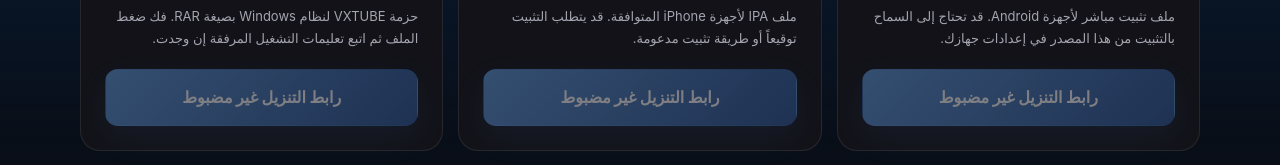
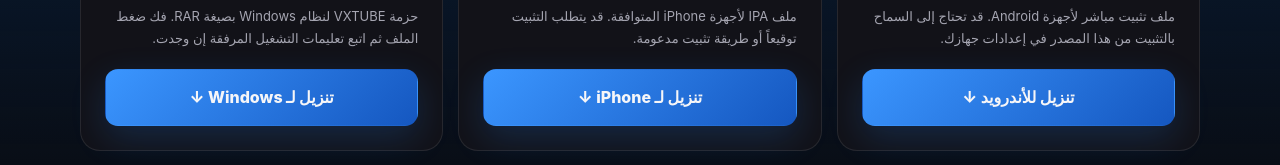
Before and after one commit to ilyasssr117-cmd/Web, a plain HTML site: page index.html in a window 1280 px wide. Shown: the part 2599-2764 px from the top of the page. Drawn offline with Linux system fonts and the light colour scheme.

Commit message:
Add files via upload

```diff
--- a/index.html
+++ b/index.html
@@ -87,8 +87,6 @@
   </main>
 
   <footer class="footer"><div class="wrap footrow"><div><strong>VXTUBE</strong> · <span data-ar="منصة فيديو للبالغين 18+" data-en="18+ adult video platform">منصة فيديو للبالغين 18+</span></div><div>© <span id="year"></span> VXTUBE. <span data-ar="جميع الحقوق محفوظة." data-en="All rights reserved.">جميع الحقوق محفوظة.</span></div><div data-ar="18+ فقط · غير مخصص للقاصرين" data-en="18+ only · Not for minors">18+ فقط · غير مخصص للقاصرين</div></div></footer>
-
-  <script src="links.js"></script>
   <script>
     const langBtn=document.getElementById('langBtn');
     const languageStorageKey='vxtube-site-language';
@@ -108,5 +106,6 @@
     setLang(readSavedLanguage(),{animate:false,persist:false});
     document.getElementById('year').textContent=new Date().getFullYear();
   </script>
+  <script src="/links.js?v=5"></script>
 </body>
 </html>
--- a/links.js
+++ b/links.js
@@ -1,8 +1,7 @@
-
 /*
  * VXTUBE download links
- * Update these URLs whenever you publish a new build.
- * Keep this file in the same folder as index.html.
+ * Edit only the URLs below when publishing a new build.
+ * Keep this file next to index.html in the website root.
  */
 (function () {
   "use strict";
@@ -14,31 +13,61 @@
   };
 
   const BUTTONS = {
-    android: "download-android",
-    ios: "download-ios",
-    windows: "download-windows"
+    android: {
+      id: "download-android",
+      ar: "تنزيل للأندرويد ↓",
+      en: "Download for Android ↓"
+    },
+    ios: {
+      id: "download-ios",
+      ar: "تنزيل لـ iPhone ↓",
+      en: "Download for iPhone ↓"
+    },
+    windows: {
+      id: "download-windows",
+      ar: "تنزيل لـ Windows ↓",
+      en: "Download for Windows ↓"
+    }
   };
 
   function applyDownloadLinks() {
-    Object.entries(BUTTONS).forEach(([platform, elementId]) => {
-      const button = document.getElementById(elementId);
-      const url = DOWNLOAD_LINKS[platform];
+    const language = document.documentElement.lang === "en" ? "en" : "ar";
 
-      if (!button || typeof url !== "string") return;
+    Object.entries(BUTTONS).forEach(([platform, config]) => {
+      const button = document.getElementById(config.id);
+      const rawUrl = DOWNLOAD_LINKS[platform];
+      const url = typeof rawUrl === "string" ? rawUrl.trim() : "";
 
-      const validUrl = url.trim();
-      if (!/^https?:\/\//i.test(validUrl)) return;
+      if (!button) {
+        console.error("VXTUBE: Download button not found:", config.id);
+        return;
+      }
 
-      button.href = validUrl;
+      button.dataset.ar = config.ar;
+      button.dataset.en = config.en;
+
+      if (!/^https:\/\//i.test(url)) {
+        button.href = "#downloads";
+        button.setAttribute("aria-disabled", "true");
+        button.textContent = language === "en" ? "Download link not set" : "رابط التنزيل غير مضبوط";
+        return;
+      }
+
+      button.href = url;
       button.target = "_blank";
       button.rel = "noopener noreferrer";
+      button.removeAttribute("aria-disabled");
+      button.style.pointerEvents = "auto";
+      button.style.opacity = "";
+      button.textContent = language === "en" ? config.en : config.ar;
+
+      console.info("VXTUBE: Download link loaded:", platform);
     });
   }
 
+  // Loaded after the page's language initialization.
   if (document.readyState === "loading") {
-    document.addEventListener("DOMContentLoaded", applyDownloadLinks, {
-      once: true
-    });
+    document.addEventListener("DOMContentLoaded", applyDownloadLinks, { once: true });
   } else {
     applyDownloadLinks();
   }
```
